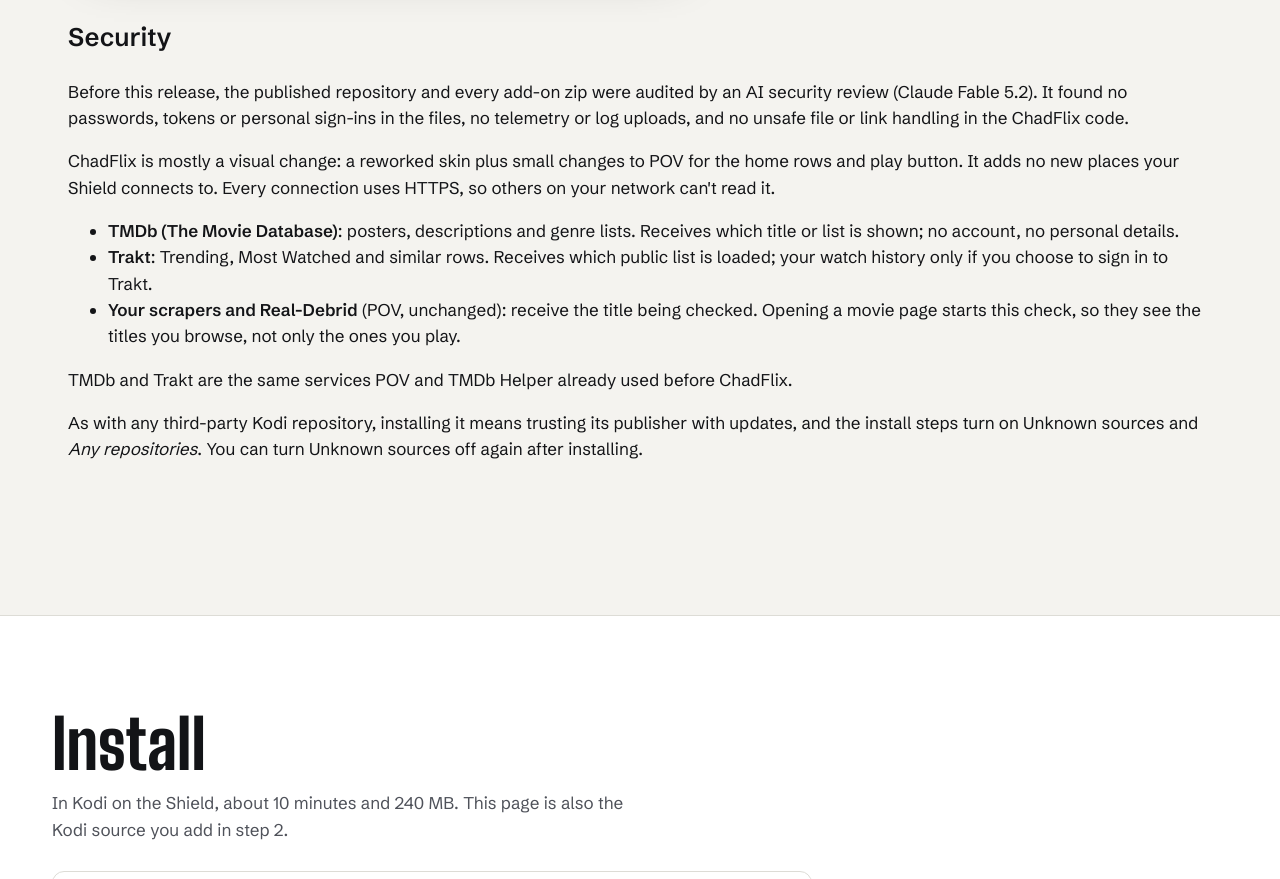
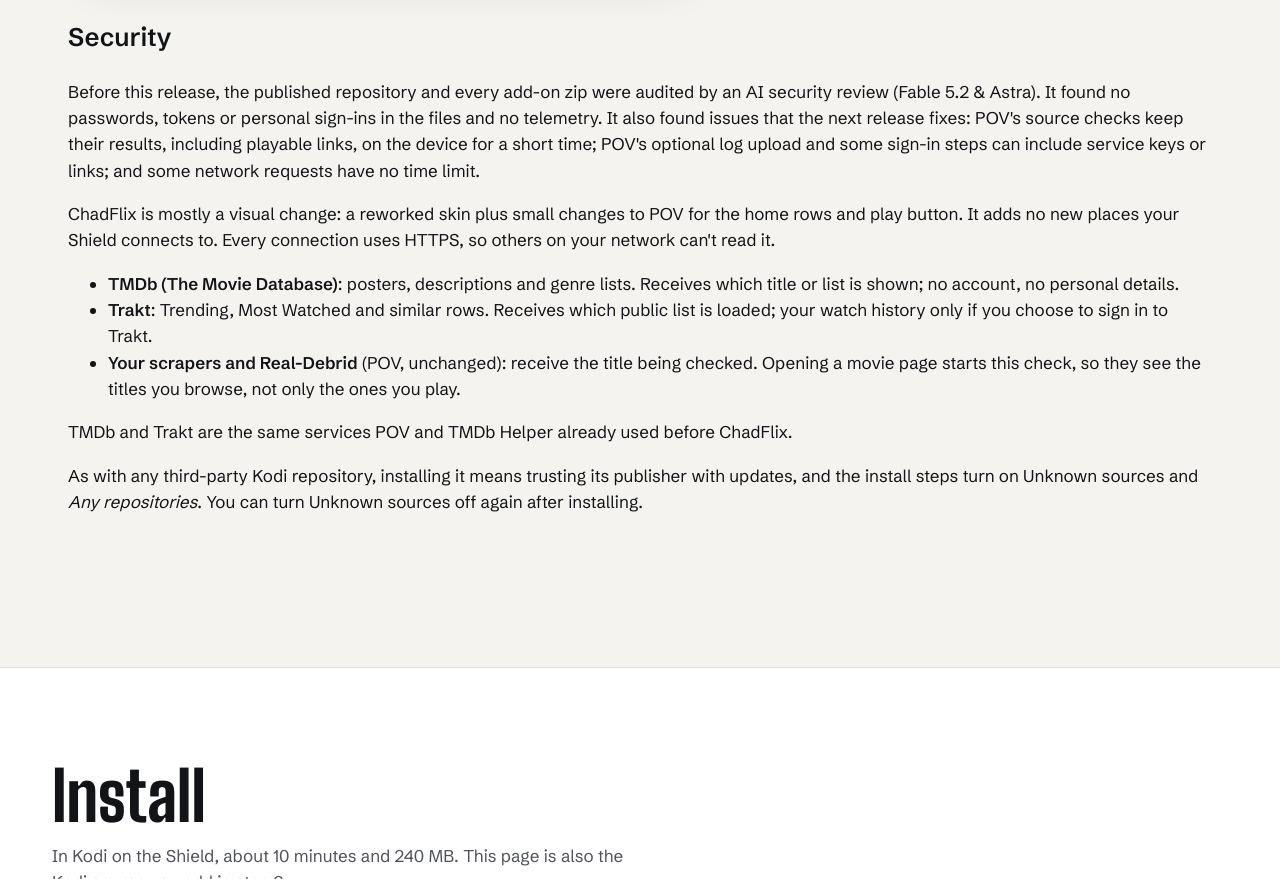
Before and after one commit to PaulGitHitGub/ChadFlix-Kodi-Skin, a plain HTML site: page index.html in a window 1280 px wide. Shown: the part 5497-6376 px from the top of the page. Drawn offline with Linux system fonts and the light colour scheme.

Commit message:
Correct the security summary

```diff
--- a/index.html
+++ b/index.html
@@ -416,7 +416,7 @@ footer nav a { color: var(--muted); }
   <section class="security" id="security" aria-labelledby="h-security">
     <div class="wrap">
       <h2 id="h-security">Security</h2>
-      <p>Before this release, the published repository and every add-on zip were audited by an AI security review (Claude Fable 5.2). It found no passwords, tokens or personal sign-ins in the files, no telemetry or log uploads, and no unsafe file or link handling in the ChadFlix code.</p>
+      <p>Before this release, the published repository and every add-on zip were audited by an AI security review (Fable 5.2 &amp; Astra). It found no passwords, tokens or personal sign-ins in the files and no telemetry. It also found issues that the next release fixes: POV's source checks keep their results, including playable links, on the device for a short time; POV's optional log upload and some sign-in steps can include service keys or links; and some network requests have no time limit.</p>
       <p>ChadFlix is mostly a visual change: a reworked skin plus small changes to POV for the home rows and play button. It adds no new places your Shield connects to. Every connection uses HTTPS, so others on your network can't read it.</p>
       <ul>
         <li><strong>TMDb (The Movie Database)</strong>: posters, descriptions and genre lists. Receives which title or list is shown; no account, no personal details.</li>
```
Also changed, not shown: 2 other files.
